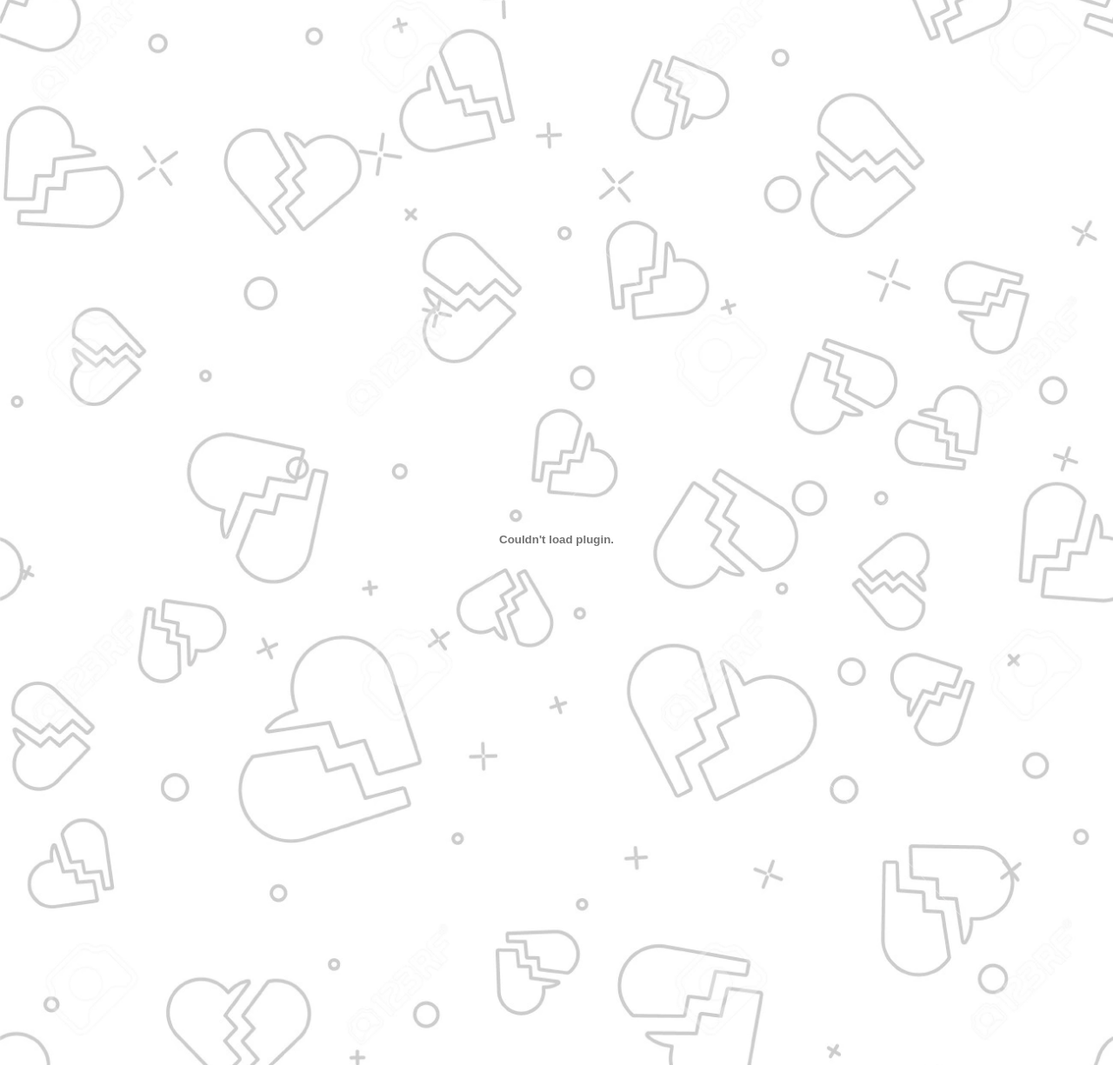
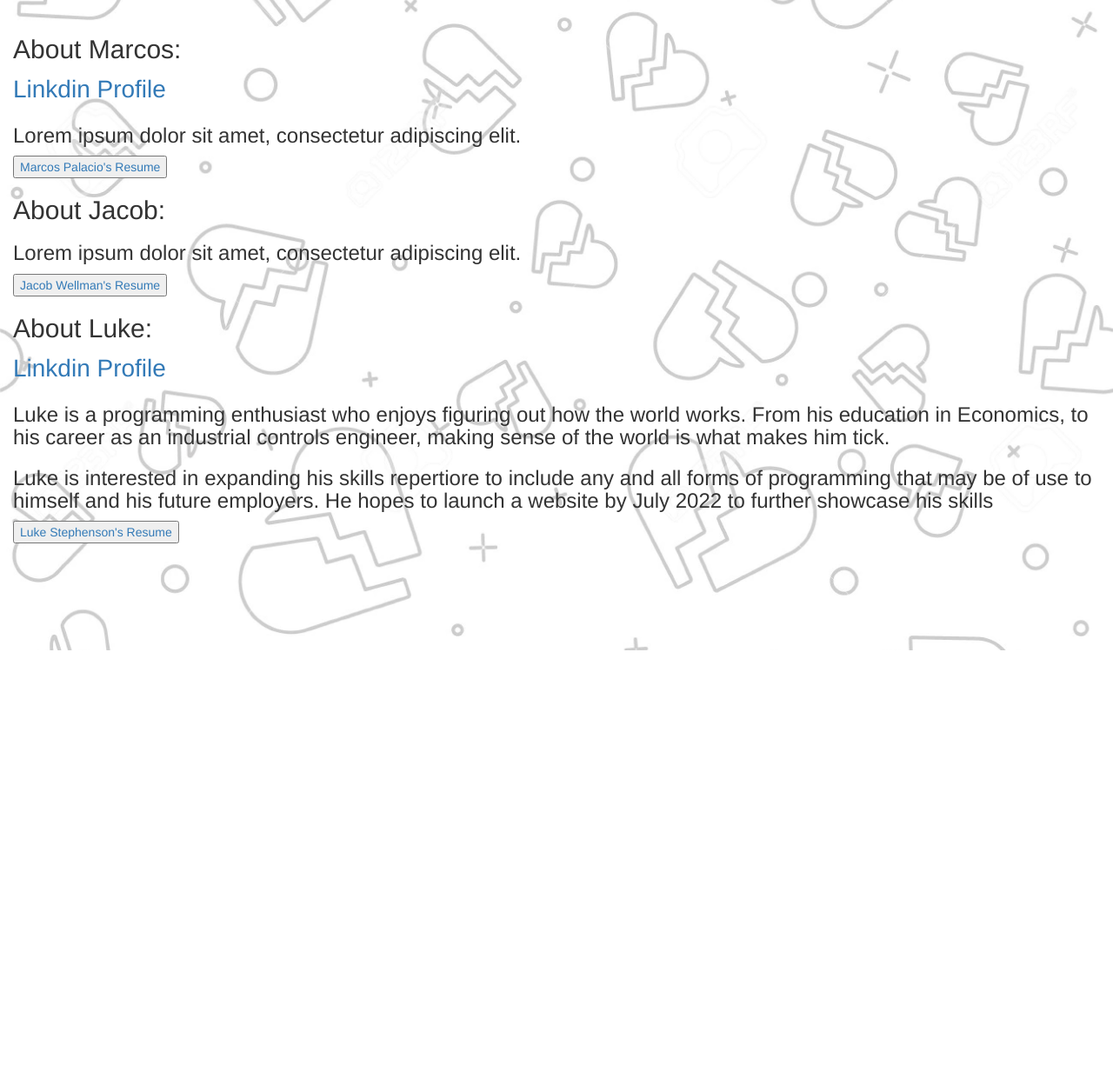
Before and after one commit to wellma41/Some_Don-t_Like_It_Hot, a Flask app: page /Contact/ in a window 1280 px wide. Shown: the part 52-1277 px from the top of the page at 87% size. After the commit the page ends 800 px from the top, so only its background shows below. Run offline with Flask 2, Linux system fonts and the light colour scheme; some libraries are stand-ins or nearby versions.

Commit message:
Heroku updated

```diff
--- a/app.py
+++ b/app.py
@@ -23,5 +23,20 @@ def contactus():
     return render_template('contact.html')
 
 
+@app.route('/Contact/Luke/')
+def contactluke():
+    return render_template('lukeresume.html')
+
+
+@app.route('/Contact/Marcos/')
+def contactmarc():
+    return render_template('marcosresume.html')
+
+
+@app.route('/Contact/Jacob/')
+def contactjake():
+    return render_template('jakeresume.html')
+
+
 if __name__ == "__main__":
     app.run()
--- a/templates/contact.html
+++ b/templates/contact.html
@@ -22,12 +22,45 @@
           </ul>
         </div>
       </nav>
-      <div class="selection">
 
+      <div>
+        <div class="col-lg-12">
+          <h2>About Marcos:</h2>
+          <a href="https://www.linkedin.com/in/marcos-palacio-mba-mse-596453125/" style="font-size: 2em;">Linkdin Profile</a>
+          <h3>Lorem ipsum dolor sit amet, consectetur adipiscing elit.</h3>
+          <a href="{{ url_for('contactmarc')}}">
+            <button>Marcos Palacio's Resume</button>
+          </a>
+        </div>
+        <div class="col-lg-12">
+          <h2>About Jacob:</h2>
+          <h3>Lorem ipsum dolor sit amet, consectetur adipiscing elit.</h3>
+          <a href="{{ url_for('contactjake')}}">
+            <button>Jacob Wellman's Resume</button>
+          </a>
+        </div>
+        <div class="col-lg-12">
+          <h2>About Luke:</h2>
+          <a href="https://www.linkedin.com/in/luke-stephenson-4a609571/" style="font-size: 2em;">Linkdin Profile</a>
+          <h3>Luke is a programming enthusiast who enjoys figuring out how the world works. From his education in Economics, to his career as an industrial controls engineer, making sense of the world is what makes him tick.</h3>
+            <h3>Luke is interested in expanding his skills repertiore to include any and all forms of programming that may be of use to himself and his future employers. He hopes to launch a website by July 2022 to further showcase his skills</h3>
+          <a href="{{ url_for('contactluke')}}">
+            <button>Luke Stephenson's Resume</button>
+          </a>
+          <h3>                                                                                           </h3>
+          <h3>                                                                                           </h3>
+          <h3>                                                                                           </h3>
+          <h3>                                                                                           </h3>
+          <h3>                                                                                           </h3>
+          <h3>                                                                                           </h3>
+          <h3>                                                                                           </h3>
+          <h3>                                                                                           </h3>
+          <h3>                                                                                           </h3>
+          <h3>                                                                                           </h3>
+          <h3>                                                                                           </h3>
+          <h3>                                                                                           </h3>
+          <h3>                                                                                           </h3>
+        </div>
       </div>
-      <div>
-        <object data="{{ url_for('static', filename='pdf/Stephenson_Resume_10_2021.pdf') }}" type="application/pdf" width="100%" height="1200">
-        </object>
-    </div>
     </body>
 </html>
--- a/templates/findings.html
+++ b/templates/findings.html
@@ -24,12 +24,12 @@
     </nav>
     <div class="container">
       <div class="container-bg"></div>
-      <div class="col-sm-6">
+      <div class="col-lg-4">
         <p>
           <h2 style="text-align:center font-size:1vw" opacity=1>The correlation matrix associated with our dataset shows that there isn't enough correlation between the weather and the divorce rate to be distinguishable from noise at a statistical level. Ergo, the assumption is that there is no true correlation between these factors.</h2>
         </p>
       </div>
-      <div class="col-sm-6">
+      <div class="col-lg-8">
         <img src="{{ url_for('static', filename='Images/Corr_Matrix.png') }}" alt="Correlation Matrix for Weather Data and Divorce Rates." style="width:100%;height:100%;" opacity=1></img>
       </div>
     </div>
```
Also changed, not shown: requirements.txt (added, +49 -0 lines), templates/jakeresume.html (added, +30 -0 lines), templates/lukeresume.html (added, +30 -0 lines), templates/marcosresume.html (added, +30 -0 lines), 5 other files.
